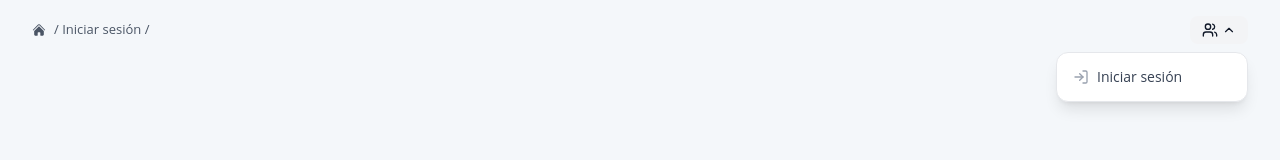
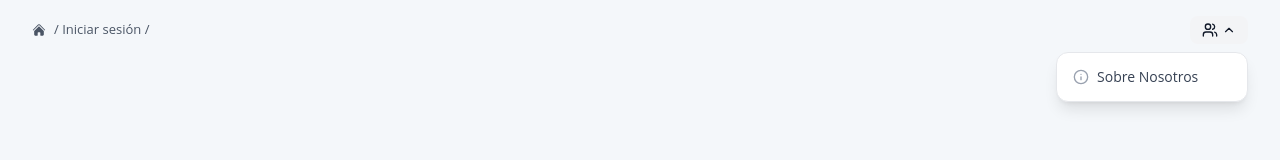
Before and after one commit to yosbelm/tuKiosko, a React (Vite) app in the folder frontend/tukiosko/: page / in a window 1280 px wide. Both pictures are taken after a click on the button 1219 px from the left and 30 px from the top of the page. Shown: the top 160 px of the page. Built offline with nearby package versions, Linux system fonts and the light colour scheme; no server answers.

Commit message:
(frontend) fix: redireccion al iniciar sesion y redireccion si ponen una url que no esta definida

```diff
--- a/frontend/tukiosko/src/App.jsx
+++ b/frontend/tukiosko/src/App.jsx
@@ -1,4 +1,4 @@
-import { BrowserRouter, Routes, Route } from 'react-router-dom';
+import { BrowserRouter, Routes, Route, Navigate } from 'react-router-dom';
 import { Toaster } from 'sonner';
 import AgregarProducto from './pages/AgregarProducto'
 import Index from './Index';
@@ -99,6 +99,8 @@ export default function App() {
           <Route path="/" element={<LoginPage />} />
           <Route path="/registro/" element={<RegisterPage />} />
         </Route>
+
+        <Route path="*" element={<Navigate to="/" replace />} />
       </Routes>
       </AuthProvider>
     </BrowserRouter>
--- a/frontend/tukiosko/src/api/privateRoute.jsx
+++ b/frontend/tukiosko/src/api/privateRoute.jsx
@@ -22,7 +22,7 @@ const PrivateRoute = ({ children, rolPermitido }) => {
 
     if (rolPermitido && user?.rol !== rolPermitido) {
         console.log(`desde private route ${user.rol}`)
-        return user?.rol === 'admin'
+        return user?.rol === 'administrador'
             ? <Navigate to={"/panel"} replace />
             : <Navigate to={"/historial"} replace />;
     }
--- a/frontend/tukiosko/src/components/HeaderAuth.jsx
+++ b/frontend/tukiosko/src/components/HeaderAuth.jsx
@@ -1,4 +1,4 @@
-import { Users, Bell, ChevronDown, MenuIcon, LogOut, LogIn } from "lucide-react";
+import { Users, Bell, ChevronDown, MenuIcon, LogOut, LogIn, InfoIcon } from "lucide-react";
 import React, { useEffect, useState, useRef } from "react";
 import { Link, useResolvedPath, useNavigate } from 'react-router-dom';
 import {cerrarSesion} from '../api/productos.api'
@@ -114,7 +114,7 @@ export default function HeaderAuth({autenticado}) {
                                 onClick={() => setIsMenuOpen(false)}
                             >
                                 <LogIn className="w-4 h-4 text-gray-400" />
-                                Iniciar sesión
+                                Sobre Nosotros
                             </Link>:(
                                 autenticado ? (
                                 <button
@@ -134,8 +134,8 @@ export default function HeaderAuth({autenticado}) {
                                     className="flex items-center gap-2 px-4 py-2.5 text-sm text-gray-700 hover:bg-gray-50 transition-colors"
                                     onClick={() => setIsMenuOpen(false)}
                                 >
-                                    <LogIn className="w-4 h-4 text-gray-400" />
-                                    Iniciar sesión
+                                    <InfoIcon className="w-4 h-4 text-gray-400" />
+                                    Sobre Nosotros
                                 </Link>
                                 ))
                             }
--- a/frontend/tukiosko/src/pages/LoginPage.jsx
+++ b/frontend/tukiosko/src/pages/LoginPage.jsx
@@ -1,8 +1,9 @@
-import React, { useState } from 'react';
+import React, { useEffect, useState } from 'react';
 import { Mail, Lock, Eye, EyeOff, User } from 'lucide-react';
 import { toast } from 'sonner';
 import { iniciarSesion, estaAutenticado } from '../api/productos.api';
-import { useNavigate } from 'react-router-dom';
+import { useNavigate, Navigate } from 'react-router-dom';
+import {useAuth} from '../api/useAuth'
 
 export default function LoginPage() {
     const [username, setUsername] = useState('');
@@ -10,6 +11,7 @@ export default function LoginPage() {
     const [cargando, setCargando] = useState(false);
     const [mostrarPassword, setMostrarPassword] = useState(false);
     const [rol, setRol] = useState(null);
+    const { checkStatus } = useAuth();
     const navigate = useNavigate();
 
     const handleLogin = async (e) => {
@@ -32,10 +34,11 @@ export default function LoginPage() {
                 password: password
             };
             await iniciarSesion(payload);
-            estaAutenticado()
+            await checkStatus();
             const response = await estaAutenticado();
             console.log(`este es el rolque llega ologinpag ${response.data.rol}`)
             const userRol = response.data.rol;
+            setRol(response.data.rol)
             toast.success('Inicio de sesión exitoso', {
                 description: 'Bienvenido de nuevo.',
                 duration: 3000,
```
